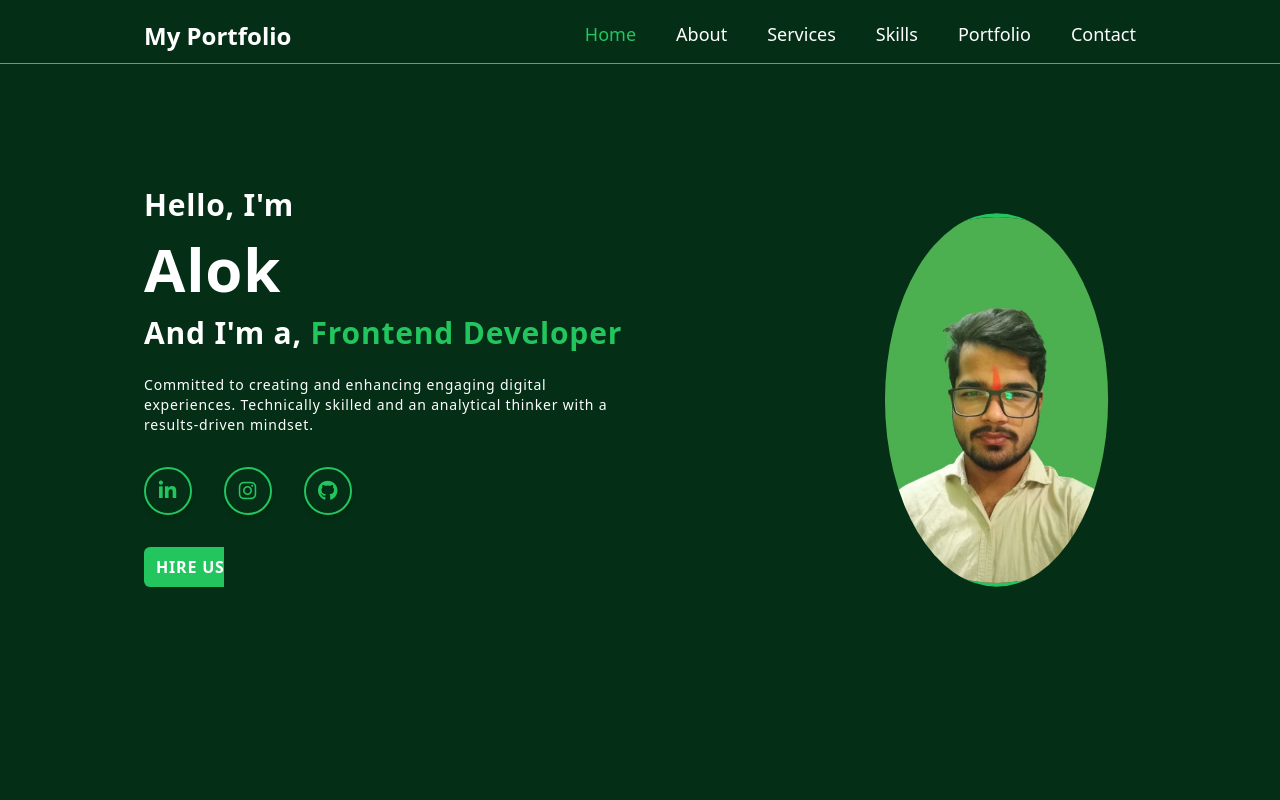
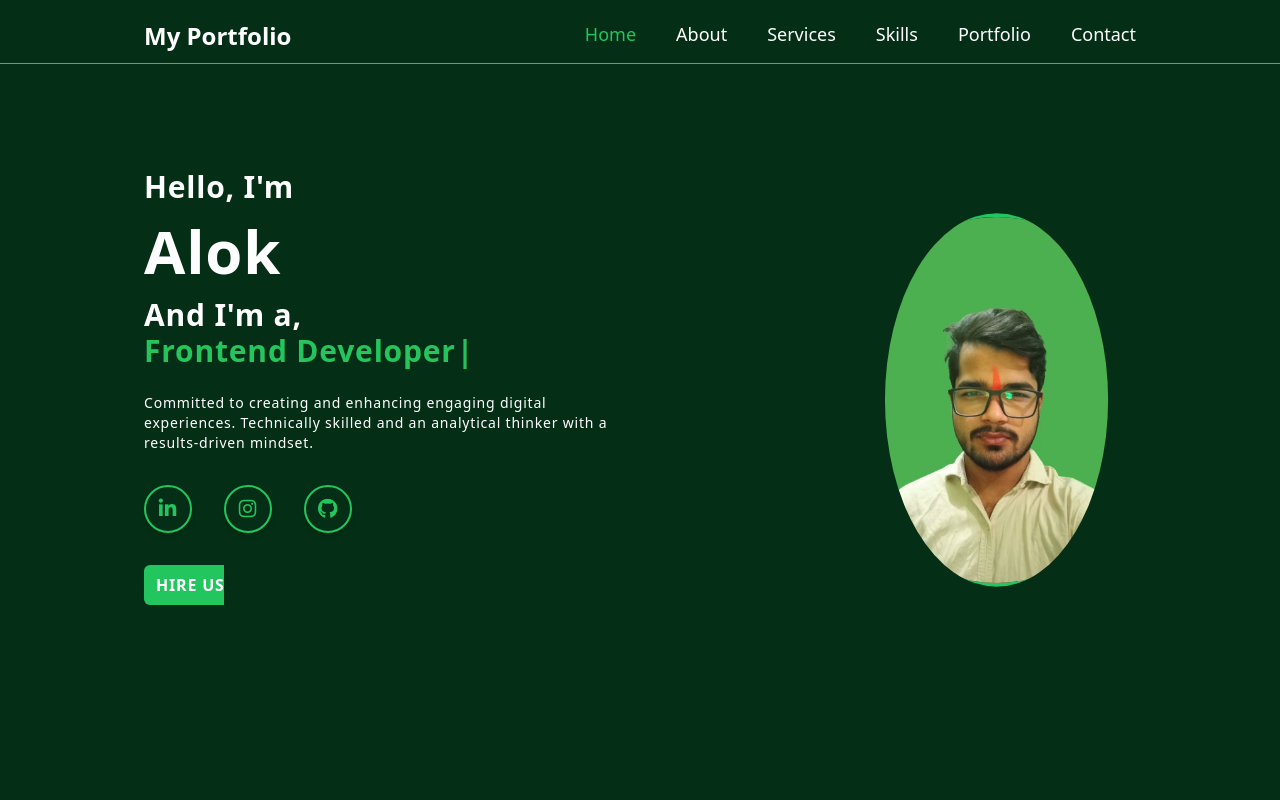
Before and after one commit to al0k0/Portfolio, a React (Vite) app in the folder frontend/: page / in a window 1280 px wide. Shown: the top 800 px of the page. Built offline with nearby package versions, Linux system fonts and the light colour scheme; some icons are missing.

Commit message:
Updated with Typewriter effect and color fixes

```diff
--- a/frontend/src/Components/Home.jsx
+++ b/frontend/src/Components/Home.jsx
@@ -1,5 +1,6 @@
 import React from 'react';
-import Typical from 'react-typical';
+import Typewriter from 'typewriter-effect';
+
 import Profile from '../assets/profile.jpg';
 
 const Home = () => {
@@ -14,13 +15,18 @@ const Home = () => {
 <h1 className="font-bold text-3xl lg:text-6xl">Alok</h1>
 <h2 className="font-bold text-xl lg:text-3xl">
   And I'm a,{' '}
-            <Typical
-              className="text-green-500"
-              steps={['Full Stack Developer', 2000, 'Frontend Developer', 2000, 'Backend Developer', 2000]}
-              loop={Infinity}
-              wrapper="span"
+  <Typewriter
+
+    options={{
+      strings: ['Full Stack Developer', 'Frontend Developer', 'Backend Developer'],
+      autoStart: true,
+      loop: true,
+      delay: 75,
+    }}
+
   />
 </h2>
+
           <p className="w-full lg:w-3/4 pt-2 text-xs lg:text-sm">
             Committed to creating and enhancing engaging digital experiences. Technically skilled and an analytical thinker with a results-driven mindset.
           </p>
--- a/frontend/src/index.css
+++ b/frontend/src/index.css
@@ -17,3 +17,8 @@ body{
   html{
     scroll-behavior: smooth;
   }
+
+  .Typewriter{
+    color: rgb(37, 196, 92)
+
+  }
```
Also changed, not shown: frontend/package.json (+4 -4 lines), 6 other files (tests, documents, lock files or other folders). Lines whose indentation alone changed are shown as unchanged.
